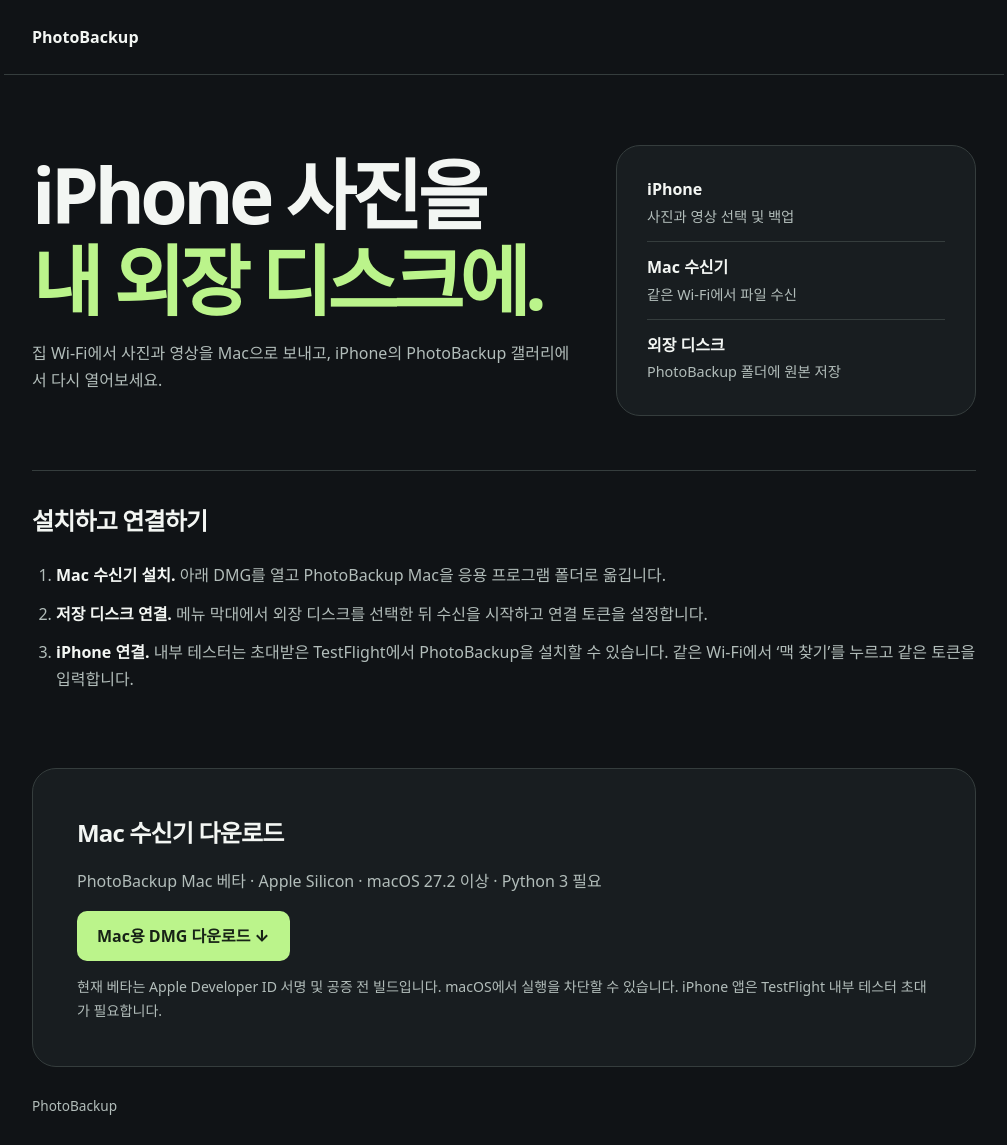
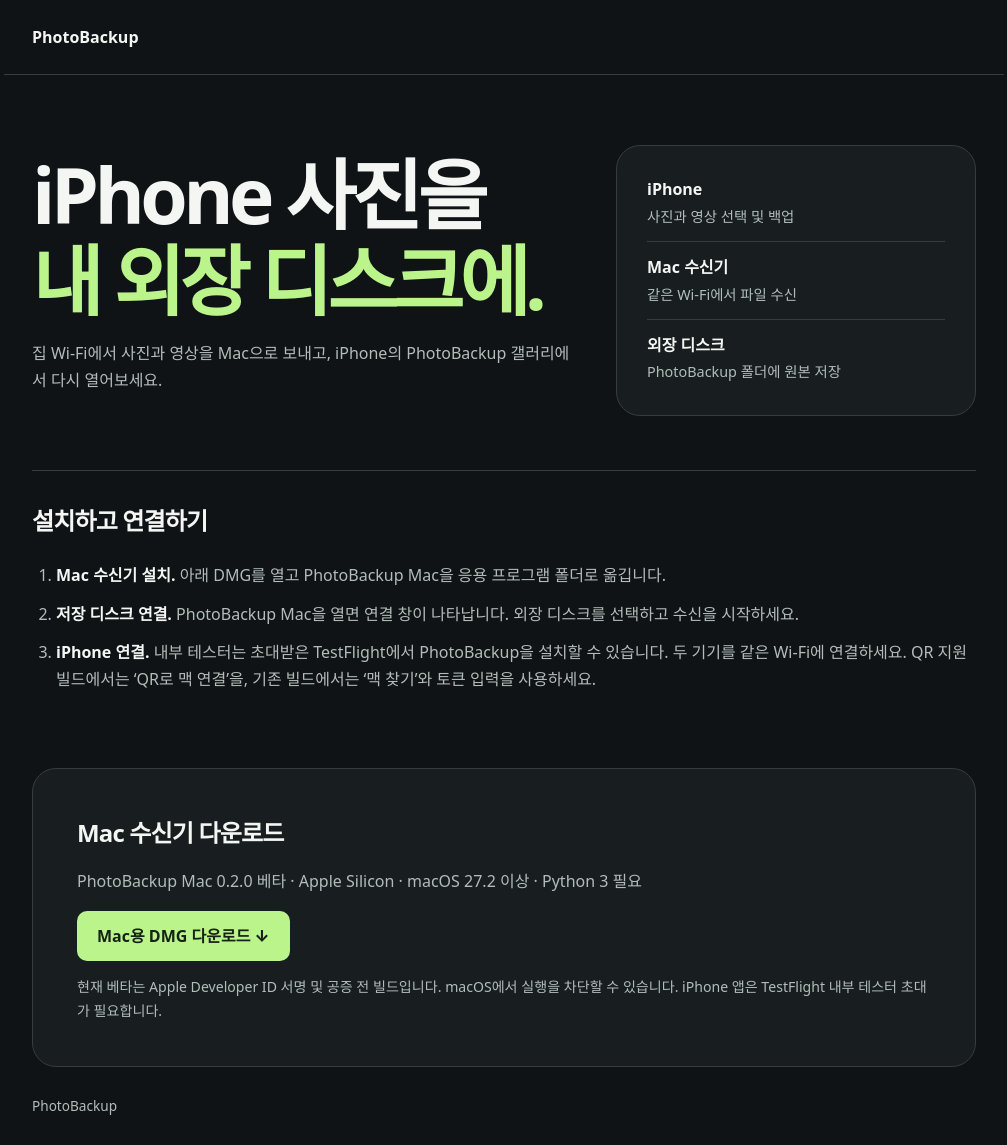
Before and after one commit to WONHEEJANG/photobackup-downloads, a plain HTML site: page index.html in a window 1280 px wide. Shown: the whole page, without its empty margins (136-1143 px from the left). Drawn offline with Linux system fonts and the light colour scheme.

Commit message:
Link receiver beta with visible setup window

```diff
--- a/index.html
+++ b/index.html
@@ -24,11 +24,11 @@ section.install{border-top:1px solid var(--line);padding-block:30px 54px}ol{padd
 </div>
 <section class="install" aria-labelledby="guide"><h2 id="guide">설치하고 연결하기</h2>
 <ol><li><strong>Mac 수신기 설치.</strong> 아래 DMG를 열고 PhotoBackup Mac을 응용 프로그램 폴더로 옮깁니다.</li>
-<li><strong>저장 디스크 연결.</strong> 메뉴 막대에서 외장 디스크를 선택한 뒤 수신을 시작하고 연결 토큰을 설정합니다.</li>
-<li><strong>iPhone 연결.</strong> 내부 테스터는 초대받은 TestFlight에서 PhotoBackup을 설치할 수 있습니다. 같은 Wi-Fi에서 ‘맥 찾기’를 누르고 같은 토큰을 입력합니다.</li></ol></section>
+<li><strong>저장 디스크 연결.</strong> PhotoBackup Mac을 열면 연결 창이 나타납니다. 외장 디스크를 선택하고 수신을 시작하세요.</li>
+<li><strong>iPhone 연결.</strong> 내부 테스터는 초대받은 TestFlight에서 PhotoBackup을 설치할 수 있습니다. 두 기기를 같은 Wi-Fi에 연결하세요. QR 지원 빌드에서는 ‘QR로 맥 연결’을, 기존 빌드에서는 ‘맥 찾기’와 토큰 입력을 사용하세요.</li></ol></section>
 <section class="download" aria-labelledby="download"><h2 id="download">Mac 수신기 다운로드</h2>
-<p>PhotoBackup Mac 베타 · Apple Silicon · macOS 27.2 이상 · Python 3 필요</p>
-<a class="button" href="https://github.com/WONHEEJANG/photobackup-downloads/releases/download/v0.1.0-beta/PhotoBackup-Mac.dmg">Mac용 DMG 다운로드 ↓</a>
+<p>PhotoBackup Mac 0.2.0 베타 · Apple Silicon · macOS 27.2 이상 · Python 3 필요</p>
+<a class="button" href="https://github.com/WONHEEJANG/photobackup-downloads/releases/download/v0.2.0-beta/PhotoBackup-Mac.dmg">Mac용 DMG 다운로드 ↓</a>
 <p class="note">현재 베타는 Apple Developer ID 서명 및 공증 전 빌드입니다. macOS에서 실행을 차단할 수 있습니다. iPhone 앱은 TestFlight 내부 테스터 초대가 필요합니다.</p></section>
 </main>
 <footer>PhotoBackup</footer>
```
